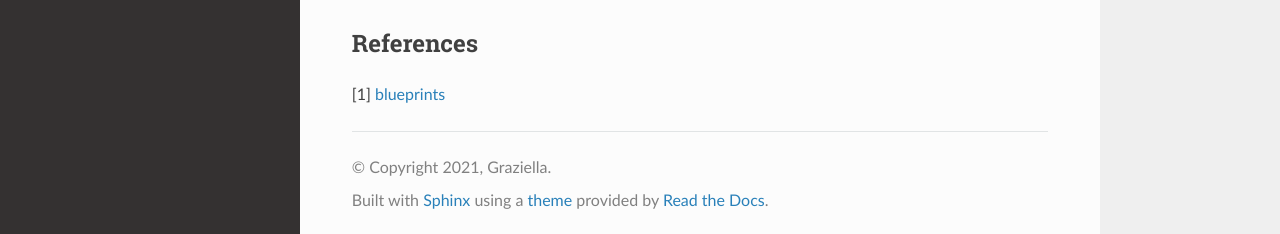
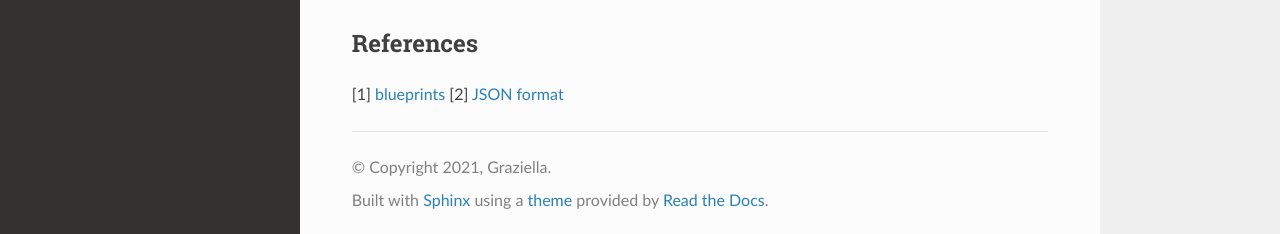
Before and after one commit to AmberLYX/Lab2.1.0, a Sphinx documentation site: the page built from docs/source/index.rst, in a window 1280 px wide and 900 px high, scrolled down 7247 px. Shown: the part 663-897 px from the top of the window. Built offline with Sphinx 7.4.7 and the Read the Docs theme 2.0.0, drawn with Linux system fonts in a browser that asks for light colours.

Commit message:
Update index.rst

```diff
--- a/docs/source/index.rst
+++ b/docs/source/index.rst
@@ -267,3 +267,4 @@ References
 ------------------------
 
 [1] `blueprints <http://exploreflask.com/en/latest/blueprints.html/>`_
+[2] `JSON format <http://lanlab.org/course/2022s/softarch/returned_json.txt/>`_
```
